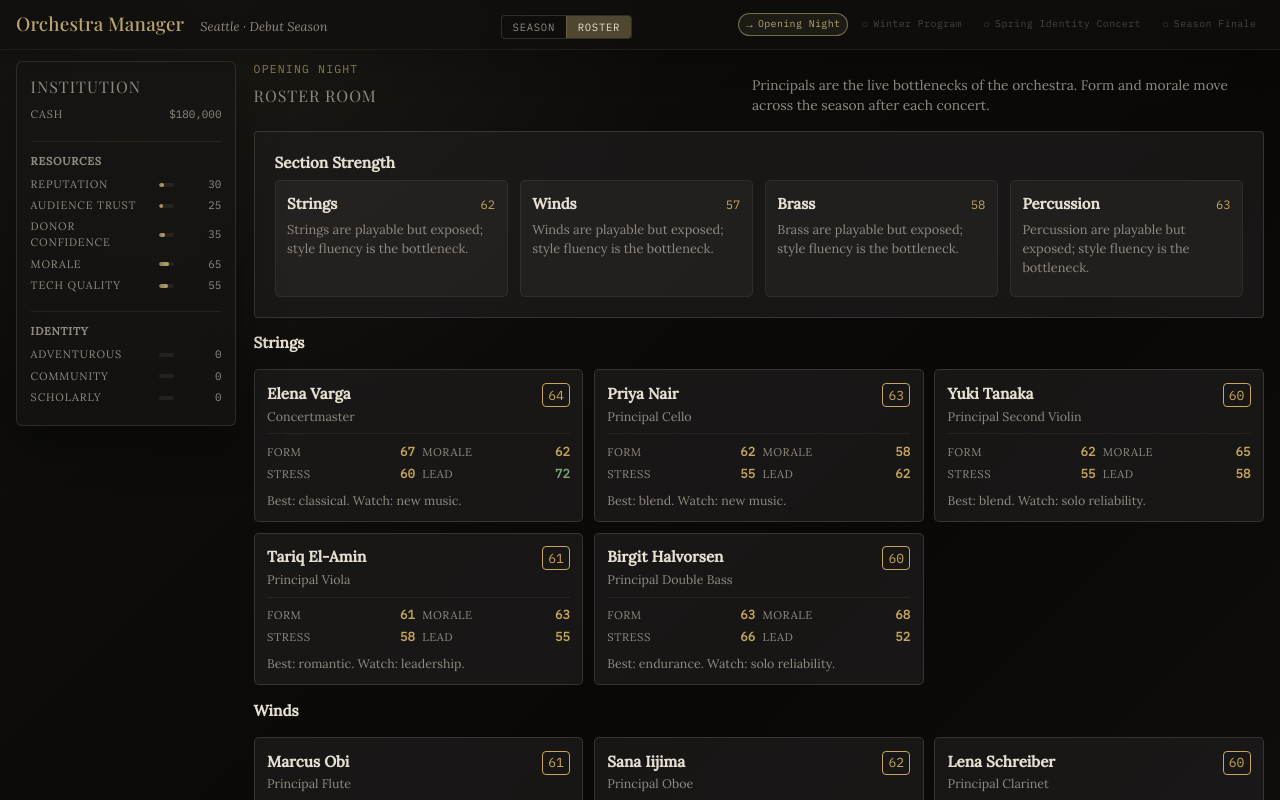
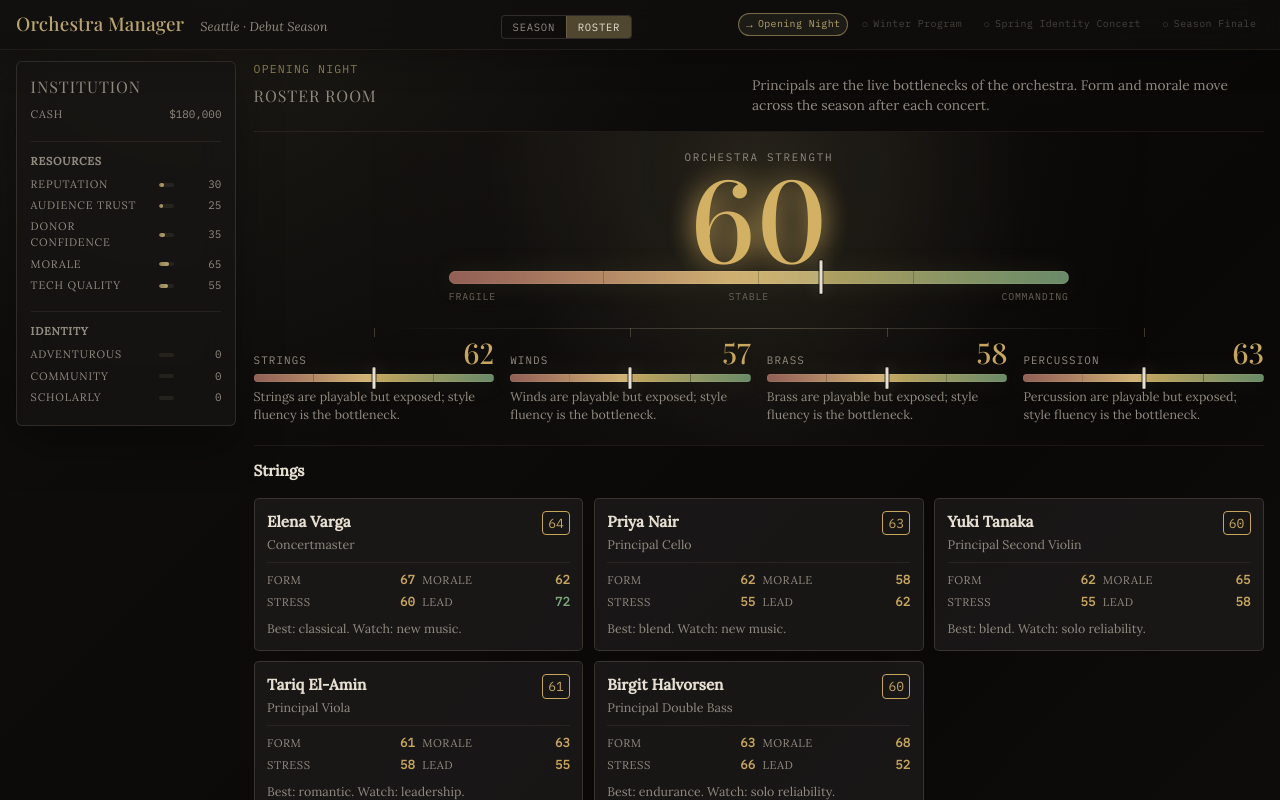
Before and after one commit to lrobadey/orchestramanager, a React (Vite) app: page / in a window 1280 px wide. Both pictures are taken after a click on the button "ROSTER". Shown: the top 800 px of the page. Built offline with nearby package versions, Linux system fonts and the light colour scheme; a web font is replaced by a local one.

Commit message:
Refine roster strength graphic

```diff
--- a/src/components/RosterOverview.tsx
+++ b/src/components/RosterOverview.tsx
@@ -1,3 +1,4 @@
+import type { CSSProperties } from 'react'
 import { type ConcertForecast, type Principal, type RosterState, type SectionKey } from '../types/core'
 import { calculateSectionStrengths } from '../sim/roster'
 
@@ -20,6 +21,12 @@ function ratingClass(value: number): string {
   if (value >= 70) return 'risk-low'
   if (value >= 50) return 'risk-med'
   return 'risk-high'
+}
+
+function strengthTone(value: number): string {
+  if (value >= 70) return 'strong'
+  if (value >= 50) return 'steady'
+  return 'fragile'
 }
 
 function summarizePrincipal(principal: Principal): string {
@@ -72,6 +79,9 @@ export default function RosterOverview({ roster, forecast, currentSlotName }: Ro
     ? forecast.sectionStrengths
     : calculateSectionStrengths(roster.principals)
   const fit = forecast.repertoireFit
+  const orchestraStrength = Math.round(
+    strengths.reduce((sum, row) => sum + row.strength, 0) / strengths.length,
+  )
 
   return (
     <div className="roster-view">
@@ -86,24 +96,58 @@ export default function RosterOverview({ roster, forecast, currentSlotName }: Ro
         </p>
       </div>
 
-      <section className="panel roster-summary-panel">
-        <h3>Section Strength</h3>
-        <div className="section-strength-grid">
+      <section className="orchestra-strength-hero" aria-label="Orchestra strength">
+        <div className="orchestra-strength-core">
+          <span className="orchestra-strength-kicker">Orchestra Strength</span>
+          <strong
+            className={`orchestra-strength-number strength-tone-${strengthTone(orchestraStrength)}`}
+          >
+            {orchestraStrength}
+          </strong>
+          <div
+            className="strength-spectrum strength-spectrum-large"
+            style={{ '--strength': `${orchestraStrength}%` } as CSSProperties}
+            aria-label={`Overall orchestra strength ${orchestraStrength} out of 100`}
+          >
+            <span className="strength-spectrum-fill" />
+            <span className="strength-spectrum-marker" />
+          </div>
+          <div className="strength-scale">
+            <span>fragile</span>
+            <span>stable</span>
+            <span>commanding</span>
+          </div>
+        </div>
+
+        <div className="section-strength-routes">
           {strengths.map(row => {
             const fitRow = fit.find(candidate => candidate.section === row.section)
             return (
-              <div key={row.section} className="section-strength-card">
-                <div className="section-strength-topline">
-                  <strong>{row.label}</strong>
-                  <span className={ratingClass(row.strength)}>{row.strength}</span>
+              <div
+                key={row.section}
+                className="section-strength-rail"
+                style={{ '--strength': `${row.strength}%` } as CSSProperties}
+              >
+                <div className="section-strength-readout">
+                  <span>{row.label}</span>
+                  <strong className={`strength-tone-${strengthTone(row.strength)}`}>
+                    {row.strength}
+                  </strong>
                 </div>
-                <p>{fitRow?.note ?? row.note}</p>
+                <div
+                  className="strength-spectrum"
+                  aria-label={`${row.label} strength ${row.strength} out of 100`}
+                >
+                  <span className="strength-spectrum-fill" />
+                  <span className="strength-spectrum-marker" />
+                </div>
                 {fitRow && (
-                  <div className="section-fit-strip">
+                  <div className="section-pressure-line">
                     <span>Demand {fitRow.demand}</span>
                     <span>Stress {fitRow.stress}</span>
                   </div>
                 )}
+                <p>{fitRow?.note ?? row.note}</p>
               </div>
             )
           })}
--- a/src/styles/app.css
+++ b/src/styles/app.css
@@ -684,45 +684,227 @@ input[type='range'] {
   font-size: 0.86rem;
 }
 
-.roster-summary-panel {
-  margin-bottom: 0;
-}
-
-.section-strength-grid {
+.orchestra-strength-hero {
+  position: relative;
+  padding: 1.15rem 0 1.35rem;
+  border-top: 1px solid var(--border-soft);
+  border-bottom: 1px solid var(--border-soft);
+  overflow: hidden;
+}
+
+.orchestra-strength-hero::before {
+  content: '';
+  position: absolute;
+  inset: 0 4%;
+  pointer-events: none;
+  background:
+    radial-gradient(circle at 50% 14%, rgba(183, 164, 110, 0.14), transparent 17rem),
+    linear-gradient(90deg, transparent, rgba(239, 224, 196, 0.035), transparent);
+  opacity: 0.9;
+}
+
+.orchestra-strength-core {
+  position: relative;
+  z-index: 1;
+  max-width: 620px;
+  margin: 0 auto 1.25rem;
+  text-align: center;
+}
+
+.orchestra-strength-kicker {
+  display: block;
+  font-family: var(--font-mono);
+  font-size: 0.68rem;
+  color: var(--text-muted);
+  text-transform: uppercase;
+  letter-spacing: 0.16em;
+  margin-bottom: -0.35rem;
+}
+
+.orchestra-strength-number {
+  display: block;
+  font-family: var(--font-display);
+  font-size: clamp(4.8rem, 9vw, 7.7rem);
+  font-weight: 500;
+  line-height: 0.96;
+  font-feature-settings: 'lnum' 1, 'tnum' 1;
+  text-shadow: 0 0 28px currentColor;
+  animation: strengthPulse 4.8s ease-in-out infinite;
+}
+
+.strength-tone-strong { color: var(--green); }
+.strength-tone-steady { color: var(--yellow); }
+.strength-tone-fragile { color: var(--red); }
+
+.strength-spectrum {
+  --strength: 50%;
+  position: relative;
+  height: 8px;
+  border-radius: 999px;
+  background:
+    linear-gradient(90deg, var(--red) 0%, var(--yellow) 50%, var(--green) 100%);
+  box-shadow:
+    inset 0 0 0 1px rgba(239, 224, 196, 0.12),
+    0 0 26px rgba(183, 164, 110, 0.12);
+}
+
+.strength-spectrum-large {
+  height: 13px;
+}
+
+.strength-spectrum-fill {
+  position: absolute;
+  inset: 0;
+  width: var(--strength);
+  border-radius: inherit;
+  background: linear-gradient(90deg, rgba(255, 255, 255, 0.18), rgba(255, 255, 255, 0.36));
+  mix-blend-mode: soft-light;
+  transform-origin: left center;
+  animation: strengthFillIn 850ms cubic-bezier(0.2, 0.8, 0.2, 1) both;
+}
+
+.strength-spectrum::after {
+  content: '';
+  position: absolute;
+  inset: 0;
+  border-radius: inherit;
+  background:
+    linear-gradient(90deg, rgba(16, 15, 14, 0.28), transparent 45%, rgba(16, 15, 14, 0.18)),
+    repeating-linear-gradient(90deg, transparent 0, transparent calc(25% - 1px), rgba(16, 15, 14, 0.48) 25%);
+  pointer-events: none;
+}
+
+.strength-spectrum-marker {
+  position: absolute;
+  left: var(--strength);
+  top: 50%;
+  z-index: 1;
+  width: 3px;
+  height: 22px;
+  border-radius: 999px;
+  background: var(--text);
+  box-shadow:
+    0 0 0 1px rgba(16, 15, 14, 0.75),
+    0 0 18px rgba(230, 223, 210, 0.38);
+  transform: translate(-50%, -50%);
+  animation: strengthMarkerSettle 720ms cubic-bezier(0.2, 0.8, 0.2, 1) both;
+}
+
+.strength-spectrum-large .strength-spectrum-marker {
+  height: 34px;
+}
+
+.strength-scale {
+  display: flex;
+  justify-content: space-between;
+  margin-top: 0.42rem;
+  font-family: var(--font-mono);
+  font-size: 0.62rem;
+  color: var(--text-faint);
+  text-transform: uppercase;
+  letter-spacing: 0.08em;
+}
+
+.section-strength-routes {
+  position: relative;
+  z-index: 1;
   display: grid;
   grid-template-columns: repeat(4, minmax(0, 1fr));
-  gap: 0.75rem;
-}
-
-.section-strength-card {
-  border: 1px solid var(--border-soft);
-  border-radius: 5px;
-  padding: 0.72rem;
-  background: var(--surface-soft);
-}
-
-.section-strength-topline,
-.section-fit-strip {
+  gap: 1rem;
+  padding-top: 0.8rem;
+}
+
+.section-strength-routes::before {
+  content: '';
+  position: absolute;
+  top: 0.18rem;
+  left: 12.5%;
+  right: 12.5%;
+  height: 1px;
+  background: linear-gradient(90deg, transparent, rgba(222, 206, 178, 0.28), transparent);
+}
+
+.section-strength-rail {
+  position: relative;
+  min-width: 0;
+}
+
+.section-strength-rail::before {
+  content: '';
+  position: absolute;
+  top: -0.62rem;
+  left: 50%;
+  width: 1px;
+  height: 0.58rem;
+  background: rgba(222, 206, 178, 0.24);
+}
+
+.section-strength-readout,
+.section-pressure-line {
   display: flex;
   justify-content: space-between;
-  gap: 0.5rem;
+  gap: 0.55rem;
   align-items: baseline;
 }
 
-.section-strength-topline span,
-.section-fit-strip {
-  font-family: var(--font-mono);
-  font-size: 0.76rem;
-}
-
-.section-strength-card p {
-  color: var(--text-muted);
-  font-size: 0.8rem;
-  margin: 0.45rem 0;
-}
-
-.section-fit-strip {
+.section-strength-readout {
+  margin-bottom: 0.34rem;
+}
+
+.section-strength-readout span {
+  font-family: var(--font-mono);
+  font-size: 0.68rem;
+  color: var(--text-muted);
+  text-transform: uppercase;
+  letter-spacing: 0.1em;
+}
+
+.section-strength-readout strong {
+  font-family: var(--font-display);
+  font-size: 1.78rem;
+  line-height: 1;
+  font-weight: 500;
+  font-feature-settings: 'lnum' 1, 'tnum' 1;
+}
+
+.section-pressure-line {
+  margin-top: 0.36rem;
+  font-family: var(--font-mono);
+  font-size: 0.64rem;
   color: var(--text-faint);
+}
+
+.section-strength-rail p {
+  color: var(--text-muted);
+  font-size: 0.78rem;
+  margin-top: 0.34rem;
+}
+
+@keyframes strengthPulse {
+  0%, 100% {
+    filter: brightness(0.95);
+    opacity: 0.92;
+  }
+  50% {
+    filter: brightness(1.08);
+    opacity: 1;
+  }
+}
+
+@keyframes strengthFillIn {
+  from { transform: scaleX(0); }
+  to { transform: scaleX(1); }
+}
+
+@keyframes strengthMarkerSettle {
+  from {
+    opacity: 0;
+    transform: translate(-50%, -50%) scaleY(0.35);
+  }
+  to {
+    opacity: 1;
+    transform: translate(-50%, -50%) scaleY(1);
+  }
 }
 
 .roster-section {
```
Also changed, not shown: 1 other file (tests, documents, lock files or other folders).
